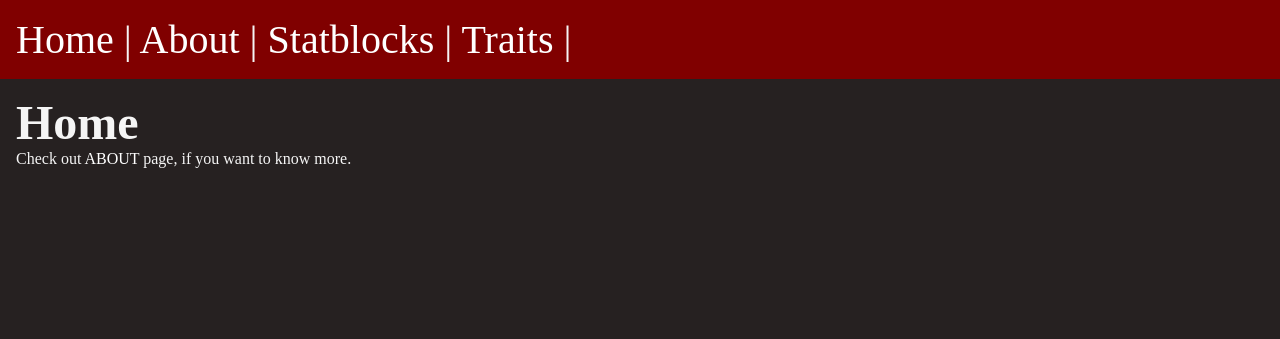
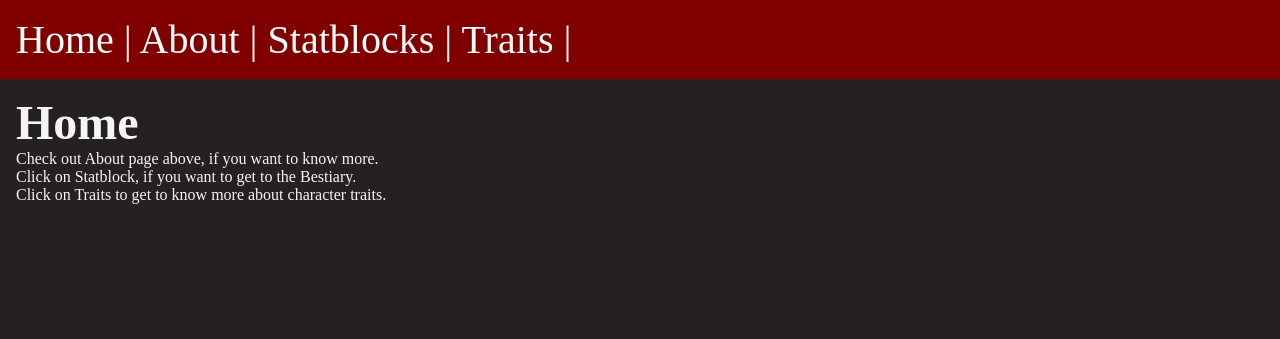
Before and after one commit to Xenvar2307/BestiaryProject, a Django app: page / in a window 1280 px wide. Shown: the top 339 px of the page. Run offline with Django 5.2, Linux system fonts and the light colour scheme.

Commit message:
ZWPiA version

```diff
--- /dev/null
+++ b/Documentation/installation-configuration.txt
@@ -0,0 +1,3 @@
+To launch the site python and django installation is required.
+To start server on local host use command in project directory:
+python manage.py runserver
--- /dev/null
+++ b/Documentation/opis elastyczności projektu.txt
@@ -0,0 +1,2 @@
+
+Użyte wzorce: Template View
--- a/myWebBestiary/settings.py
+++ b/myWebBestiary/settings.py
@@ -31,6 +31,7 @@ ALLOWED_HOSTS = []
 # Application definition
 
 INSTALLED_APPS = [
+    'django_extensions',
     "statblocks",
     "polls.apps.PollsConfig",
     'django.contrib.admin',
--- a/templates/about.html
+++ b/templates/about.html
@@ -9,4 +9,7 @@
         About this project
     </h1>
     <p>Go back to <a href="/">HOME</a> page?</p>
+    <p>-----</p>
+    <p>myWebBestiary is a service aimed to make it easier to create, edit, store and share statblocks for creators local RPG group.</p>
+    <p>It is still under development and will be changing drastically.</p>
 {%endblock%}
--- a/templates/home.html
+++ b/templates/home.html
@@ -7,5 +7,7 @@
     <h1>
         Home
     </h1>
-    <p>Check out <a href="/about">ABOUT</a> page, if you want to know more.</p>
+    <p>Check out About page above, if you want to know more.</p>
+    <p>Click on Statblock, if you want to get to the Bestiary.</p>
+    <p>Click on Traits to get to know more about character traits.</p>
 {%endblock%}
```
Also changed, not shown: README.md, myapp_models.png (added), 1 other file.
